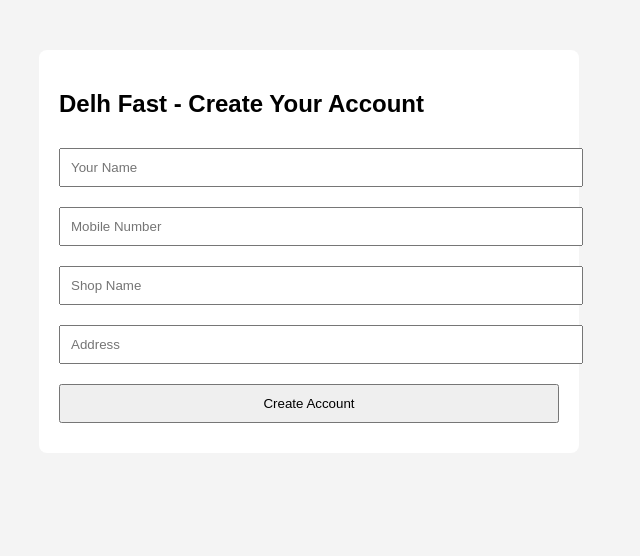
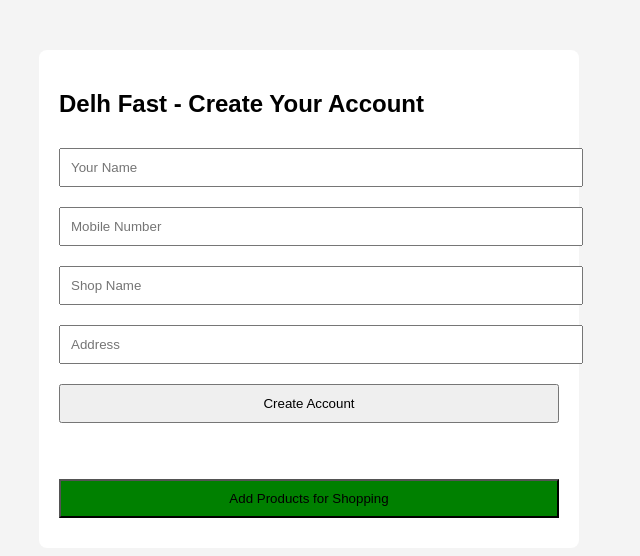
Before and after one commit to Abhinav07070707070707/DElH-FAST, a plain HTML site: page index.html in a window 1280 px wide. Shown: the whole page, without its empty margins (331-971 px from the left). Drawn offline with Linux system fonts and the light colour scheme.

Commit message:
Update index.html

```diff
--- a/index.html
+++ b/index.html
@@ -4,7 +4,7 @@
 <head>
   <meta charset="UTF-8" />
   <meta name="viewport" content="width=device-width, initial-scale=1.0"/>
-  <title>Delh Fast - Shop Signup</title>
+  <title>Delh Fast</title>
   <style>
     body { font-family: Arial, sans-serif; margin: 0; padding: 0; background: #f4f4f4; }
     .container { max-width: 500px; margin: 50px auto; background: white; padding: 20px; border-radius: 8px; }
@@ -32,6 +32,14 @@
     <input type="text" id="shopName" placeholder="Shop Name" required />
     <input type="text" id="address" placeholder="Address" required />
     <button onclick="createAccount()">Create Account</button>
+
+  <br>
+   <br>
+   <br>
+
+   <button class="btn" style="background-color: green;" onclick="window.location.href='add_product_in_shopping.html'">
+  Add Products for Shopping
+   </button>
   </div>
 
   <div class="dashboard" id="dashboard">
```
